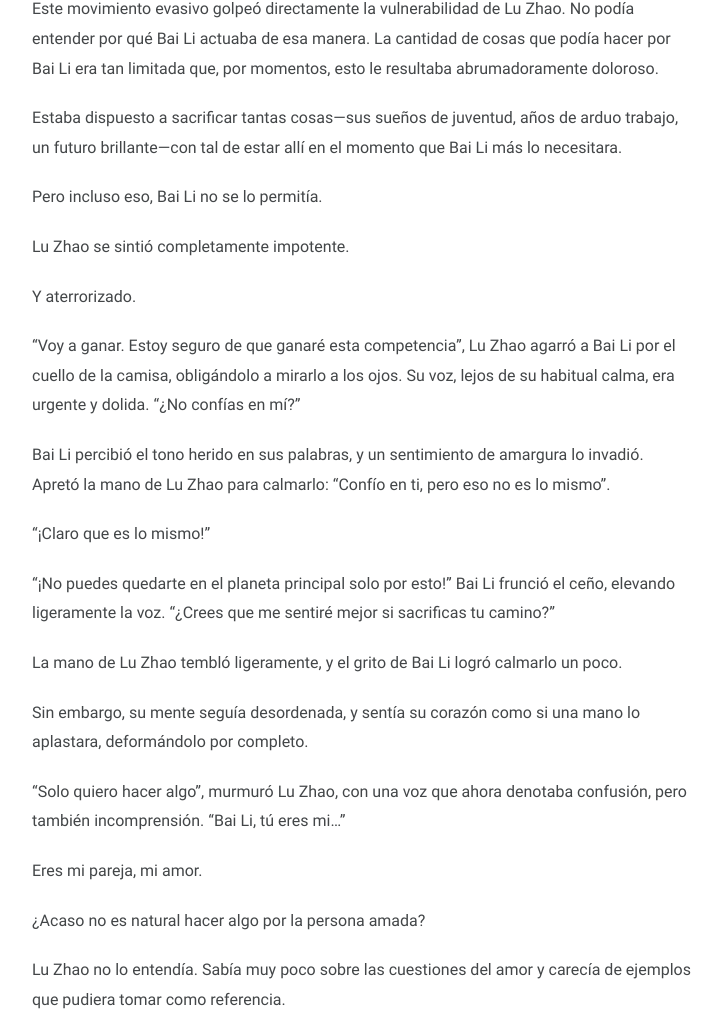
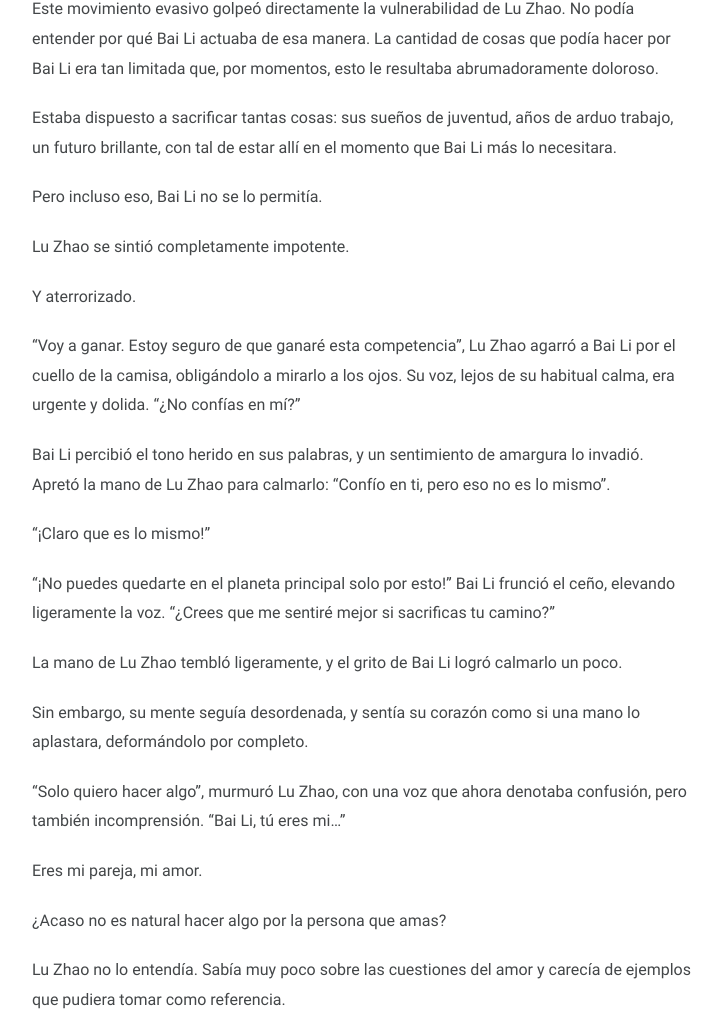
Before and after one commit to taozi-lecturas/taozi-lecturas.github.io, a Jekyll site: the page built from novelas/eadtufv/_posts/2025-03-10-capitulo-91.md, in a window 1280 px wide and 1400 px high, scrolled down 11019 px. Shown: the part 152-1171 px from the top of the window, without its empty margins (278-999 px from the left). Built offline with Jekyll 4.4.1, drawn with Linux system fonts in a browser that asks for light colours; some of the changed text lies outside the part shown.

Commit message:
Update 2025-03-10-capitulo-91.md
Lectura y edición

```diff
--- a/novelas/eadtufv/_posts/2025-03-10-capitulo-91.md
+++ b/novelas/eadtufv/_posts/2025-03-10-capitulo-91.md
@@ -273,7 +273,7 @@ Esas palabras hicieron que Bai Li desviara la mirada. Efectivamente, había toma
 
 Este movimiento evasivo golpeó directamente la vulnerabilidad de Lu Zhao. No podía entender por qué Bai Li actuaba de esa manera. La cantidad de cosas que podía hacer por Bai Li era tan limitada que, por momentos, esto le resultaba abrumadoramente doloroso.
 
-Estaba dispuesto a sacrificar tantas cosas—sus sueños de juventud, años de arduo trabajo, un futuro brillante—con tal de estar allí en el momento que Bai Li más lo necesitara.
+Estaba dispuesto a sacrificar tantas cosas: sus sueños de juventud, años de arduo trabajo, un futuro brillante, con tal de estar allí en el momento que Bai Li más lo necesitara.
 
 Pero incluso eso, Bai Li no se lo permitía.
 
@@ -297,7 +297,7 @@ Sin embargo, su mente seguía desordenada, y sentía su corazón como si una man
 
 Eres mi pareja, mi amor.
 
-¿Acaso no es natural hacer algo por la persona amada?
+¿Acaso no es natural hacer algo por la persona que amas?
 
 Lu Zhao no lo entendía. Sabía muy poco sobre las cuestiones del amor y carecía de ejemplos que pudiera tomar como referencia.
 
```
Also changed, not shown: other parts of novelas/eadtufv/_posts/2025-03-10-capitulo-91.md (+4 -4 lines).
